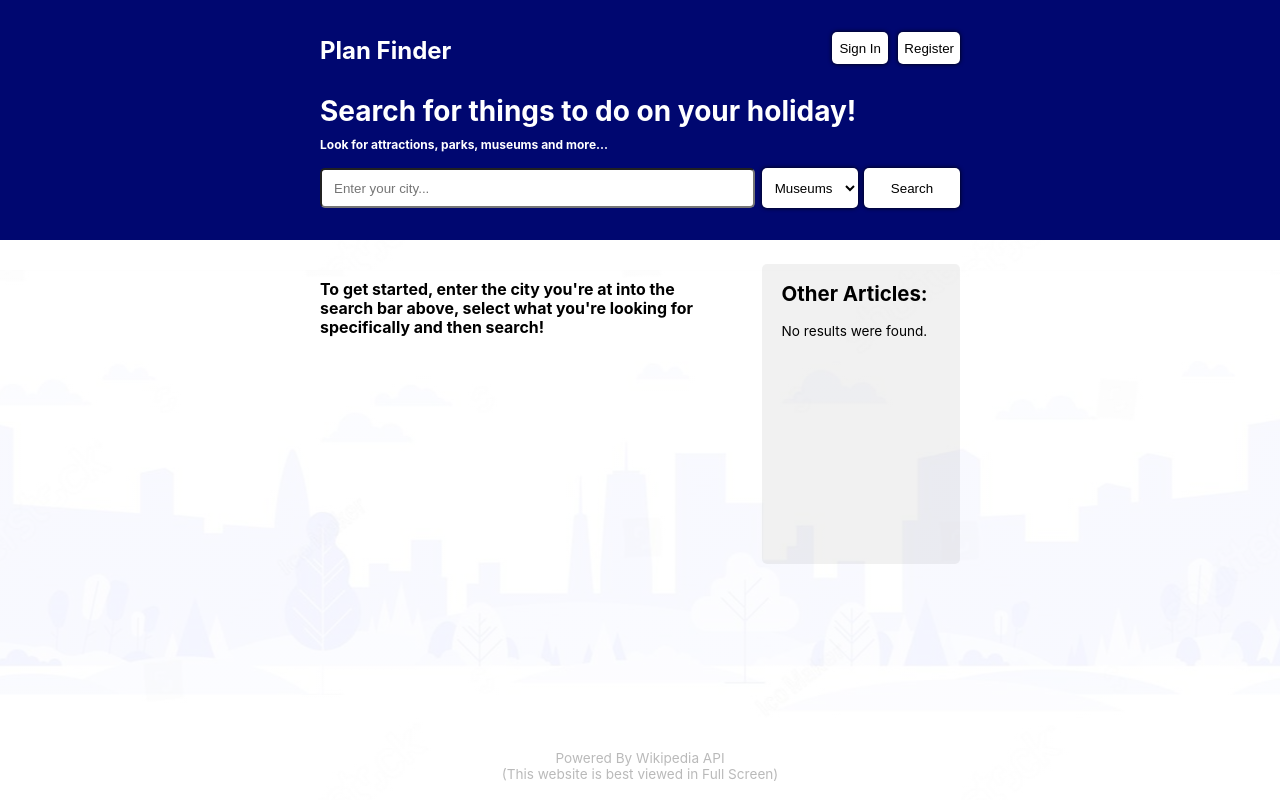
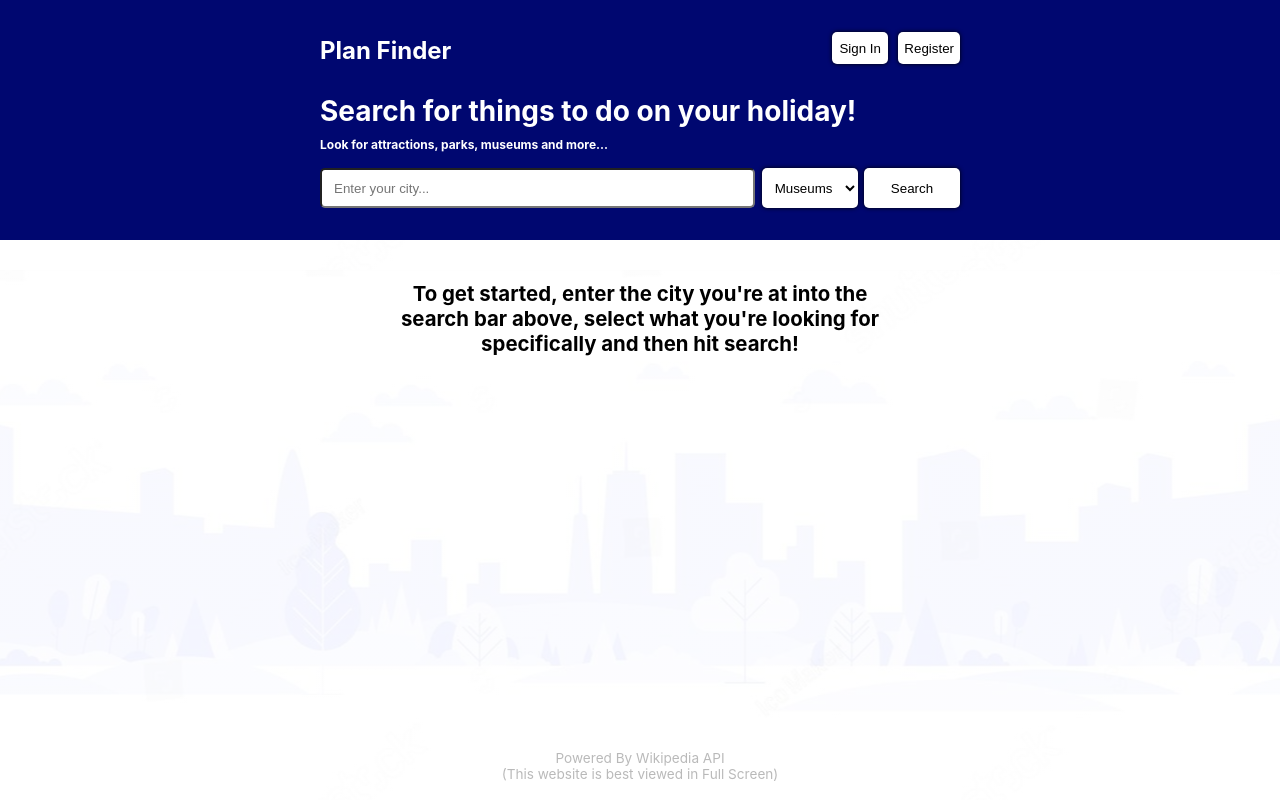
Before and after one commit to lseti1/planFinder-198302, a React (Create React App) app: page / in a window 1280 px wide. Built offline with nearby package versions, Linux system fonts and the light colour scheme.

Commit message:
Updated logic so that unless a city has been searched up, no text on screen will be shown except instructions on how to get started

```diff
--- a/src/App.css
+++ b/src/App.css
@@ -186,6 +186,16 @@ button:hover {
   top: 33%;
 }
 
+.instructions {
+  /* background-color: rgba(0, 0, 0, 0.295); */
+  font-size: 1.7vh;
+  width: 40%;
+
+  position: absolute;
+  left: 30%;
+  top: 33%;
+}
+
 .bottomText {
   display: grid;
   background-color: rgba(0, 0, 0, 0);
--- a/src/App.js
+++ b/src/App.js
@@ -104,6 +104,7 @@ function App() {
         </select>
         <button className="searchButton" type="submit" disabled={loading}> {loading ? 'Searching...' : 'Search'} </button>
       </div>
+      {summary && (
         <div className="searchLinks">
           <h2>Other Articles:</h2>
           {results.length > 0 ? (
@@ -111,21 +112,22 @@ function App() {
                 <li key={result.pageid}>
                   <a href={`https://en.wikipedia.org/?curid=${result.pageid}`} target="_blank" rel="noopener noreferrer">{result.title}</a>
                 </li> ))}
-            </ul> ) : (!loading && <p>No results were found.</p>)}
+              </ul> ) : (!loading && <p>No other  results found.</p>)}
         </div>
+      )}
+      {summary ? (
         <div className="searchResults">
-        {summary ? (
           <div>
             <h2>{results[0].title}</h2>
             <p>{summary}</p>
             <a href={`https://en.wikipedia.org/?curid=${results[0].pageid}`} target="_blank" rel="noopener noreferrer">Read More About This Article</a>
           </div>
+        </div>
       ) : (
-          <div>
-            <h3>To get started, enter the city you're at into the search bar above, select what you're looking for specifically and then search!</h3>
+        <div className="instructions">
+          <h2>To get started, enter the city you're at into the search bar above, select what you're looking for specifically and then hit search!</h2>
         </div>
       )}
-      </div>
       <div className='bottomText'>
         <p>Powered By Wikipedia API <br />(This website is best viewed in Full Screen)</p>
       </div>
```
Lines whose indentation alone changed are shown as unchanged.
